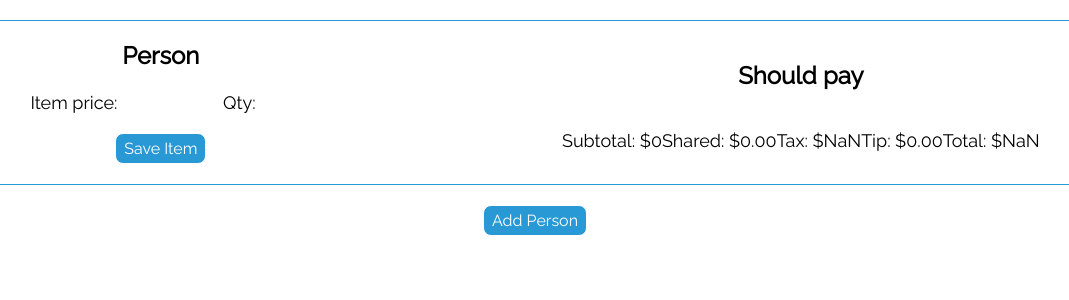
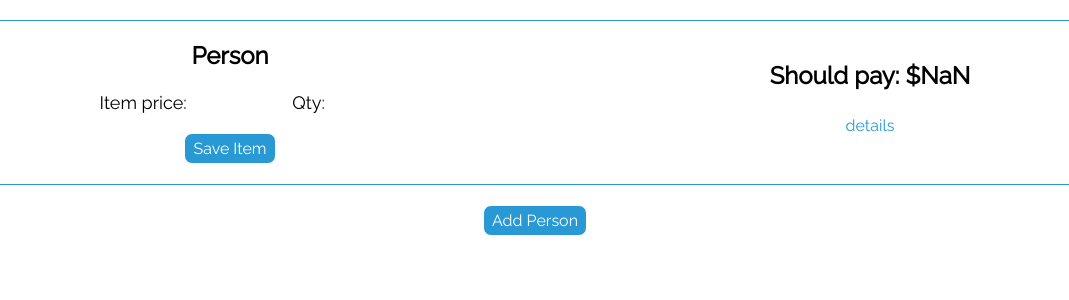
Before and after one commit to jvelis94/tip-calculator, a React (Create React App) app: page /person/1 in a window 1280 px wide. Shown: the top 300 px of the page, without its empty margins (105-1174 px from the left). Built offline with nearby package versions, Linux system fonts and the light colour scheme.

Commit message:
added option to toggle details for person bill

```diff
--- a/src/Components/Details.js
+++ b/src/Components/Details.js
@@ -6,7 +6,7 @@ import {
     Route,
     Link,
   } from 'react-router-dom'
-import split_logo from './split_logo.png'
+import split_logo from '../split_logo.png'
 
 function MealSub(props) {
     return (
@@ -61,7 +61,7 @@ function Tip(props) {
         <header><img src={split_logo} alt='Split' style={{width: '125px', height: '125px' }}/></header>
         <form>
             <label htmlFor='tip'>How much are you tipping your server?</label><br></br>
-            <input name='tip' placeholder={`%${props.tip}`} onChange={props.handleInputChange}></input><br></br>
+            <input name='tip' placeholder={`${props.tip}%`} onChange={props.handleInputChange}></input><br></br>
             <div className='links'>
                 <button><Link to='/tax'>Back</Link></button>
                 <button><Link to='/grand_total'>Next</Link></button>
--- a/src/Components/Person.js
+++ b/src/Components/Person.js
@@ -9,7 +9,8 @@ class Person extends React.Component {
             item_quantity: 0,
             items_counter: 0,
             item_totals: [],
-            items_totals_sum: 0
+            items_totals_sum: 0,
+            active: false
         }
     }
 
@@ -35,6 +36,12 @@ class Person extends React.Component {
 
     renderItemTotal = () => {
         return parseFloat(this.state.item) * parseFloat(this.state.item_quantity)
+    }
+
+    toggleDetails = () => {
+        this.setState({
+            active: !this.state.active
+        })
     }
 
     render() {
@@ -69,13 +76,14 @@ class Person extends React.Component {
                     </div>
                 </div>
                 <div className='breakdown'>
-                <h2>Should pay</h2>
+                <h2>Should pay: ${person_total.toFixed(2)}</h2><button onClick = {this.toggleDetails} style={{backgroundColor: '#ffffff', color: '#2899D4'}}>details</button>
                     <div className='person-details'>
+                        <div className={(this.state.active).toString()}>
                         <p>Subtotal: ${this.state.items_totals_sum}</p><br></br>
                         <p className='tooltip'>Shared: ${shared_total.toFixed(2)}<span className='tooltiptext'>tax is included in this amount</span></p><br></br>
                         <p>Tax: ${person_tax.toFixed(2)}</p><br></br>
                         <p>Tip: ${((parseFloat(this.props.tip)/100) * parseFloat(this.state.items_totals_sum)).toFixed(2)}</p><br></br>
-                        <p>Total: ${person_total.toFixed(2)}</p>
+                        </div>
                     </div>
                 </div>
             </div>
--- a/src/index.css
+++ b/src/index.css
@@ -183,6 +183,10 @@ button a {
   justify-content: space-between;
 }
 
+.false {
+  display: none;
+}
+
 
 
 
```
Also changed, not shown: src/Components/split_logo.png (deleted), src/split_logo.png (added).
